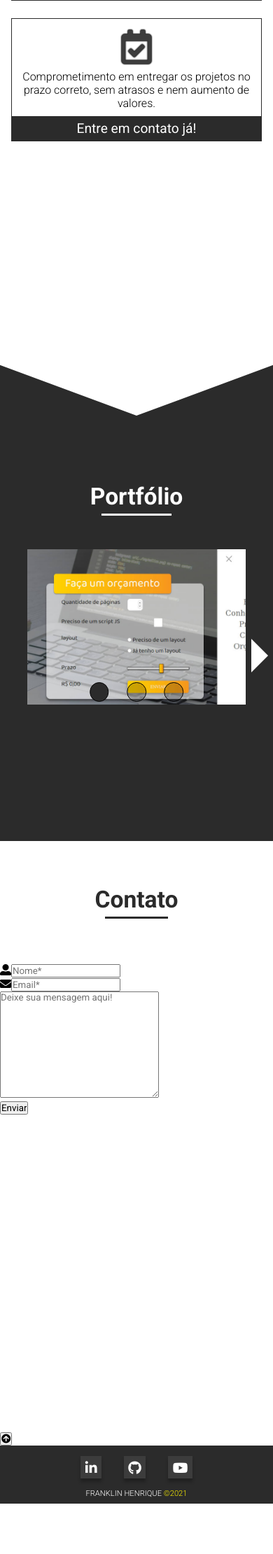
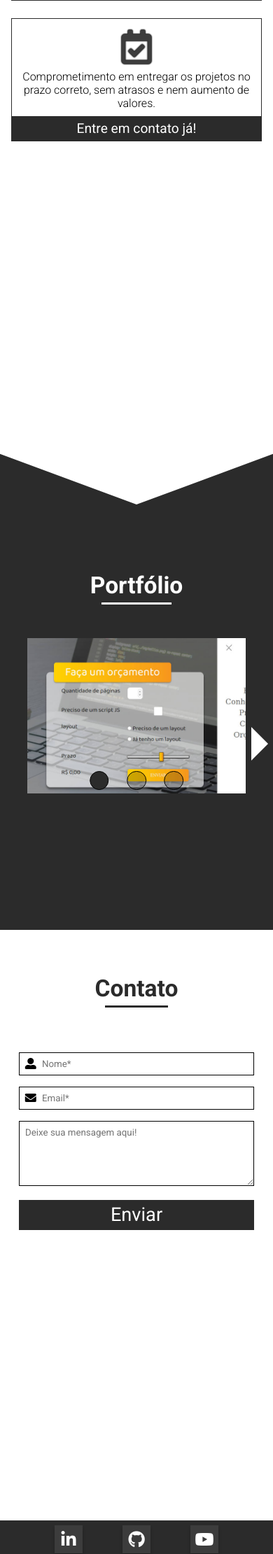
Before and after one commit to Bluebom/devWebComp, a PHP site: page / in a window 390 px wide. Shown: the part 3043-5264 px from the top of the page at 70% size. Before the commit the page ends 5192 px from the top, so only its background shows below. Run offline with PHP 8.4, Linux system fonts and the light colour scheme.

Commit message:
projeto 1 css completed

```diff
--- a/projeto1/assets/css/style.css
+++ b/projeto1/assets/css/style.css
@@ -461,7 +461,8 @@ section.flex_rect .w25 p{
     background-color: var(--color2B);
     color: white;
     border: .1rem solid var(--color2B);
-
+    -webkit-appearance: none;
+    -moz-appearance: none;
 }
 
 .btn:hover,
@@ -472,7 +473,7 @@ section.flex_rect .w25 p{
 /* Portfolio */
 
 section#Portfolio{
-    margin-top: 3rem;
+    margin-top: 4rem;
     height: 60rem;
     width: 100%;
     position: relative;
@@ -610,50 +611,104 @@ section#Portfolio div.portfolio_carousel .title h1::after{
 .carousel_indicator.current_slide{
     background-color: var(--color2B);
 }
+/* Contact */
 
-@media (max-width: 800px){
-    /* .carousel{
-        position: relative;
-        width: 70%;
-        height: 35rem;
-        margin: 0 auto;
-    } */
-
+section#Contact{
+    width: 100%;
 }
 
-/* Footer */
-footer{
+section#Contact div.flex_contact{
+    width: 100%;
+    height: 100%;
+    margin: 0 auto;
     display: flex;
     flex-direction: column;
-    justify-content: center;
     align-items: center;
+}
+
+section#Contact div.flex_contact form{
+    width: 100%;
+    height: 100%;
+    max-width: 30rem;
+    text-align: center;
+    display: flex;
+    flex-direction: column;
+}
+
+section#Contact .w100{
+    margin-bottom: 1rem;
+    width: 100%;
+    position: relative;
+}
+
+section#Contact .w100 :is(input[type='text'], input[type='email']){
+    width: 100%;
+    padding: .5rem .5rem;
+    padding-left: 2rem;
+    border: .1rem solid black;
+}
+
+section#Contact .w100 textarea{
+    width: 100%;
+    padding: .5rem .5rem;
+    border: .1rem solid black;
+}
+
+section#Contact .w100 input[type='submit']{
+    font-size: 1.7rem;
+}
+
+section#Contact div.flex_contact form .w100 i{
+    position: absolute;
+    top: 50%;
+    left: 4%;
+    transform: translate(-50%,-50%);
+}
+
+
+
+
+/* Footer */
+
+footer{
+    /* position: relative;
+    bottom: 0;
+    left: 0; */
+    display: flex;
+    flex-direction: column;
+    align-items: center;
+    justify-content: flex-end;
     gap: .5rem;
-    position: relative;
-    bottom: 0;
-    left: 0;
     width: 100%;
-    height: 5.2rem;
+    height: 100%;
+    max-height: 8rem;
     background-color: var(--color2B);
 }
 
 footer .form_social{
+    width: 30%;
+    height: 45%;
     display: flex;
-    margin: .4rem auto;
     justify-content: space-between;
+    align-items: center;
+    margin: 0;
 }
 
 footer .form_social span{
-    margin: 0rem 1rem;
+    width: 2.5rem;
+    height: 2.5rem;
     background-color: var(--color3C);
     cursor: pointer;
     box-shadow: 0rem .3rem 4px rgba(0, 0, 0, 0.25);
+    display: flex;
+    align-items: center;
+    justify-content: center;
 
 }
 
 footer .form_social span i{
-    font-size: 1.2rem;
+    font-size: 1.5rem;
     color: white;
-    padding: .4rem .4rem;
 
 }
 
@@ -662,13 +717,41 @@ footer .copyright p{
     text-transform: uppercase;
     font-size: .7rem;
     font-weight: 300;
+    margin-bottom: .5rem;
 }
 
 footer .copyright p span{
     color: #FFF200;
 }
 
+/* button up */
+.fixed_button_up{
+    display: block;
+    width: 100%;
+    height: 2.7rem;
+    position: relative;
+}
 
+.fixed_button_up a{
+    position: absolute;
+    bottom: -1.5rem;
+    left: 50%;
+    transform: translateX(-50%);
+    display: flex;
+    justify-content: center;
+    align-items: center;
+    width: 2.5rem;
+    height: 100%;
+    border: none;
+    background-color: #FFF200;
+    cursor: pointer;
+}
+
+.fixed_button_up a i{
+    color: white;
+    font-size: 2rem;
+    text-shadow: 0px 4px 4px rgba(0, 0, 0, 0.25);
+}
 
 
 /* sem menu hamburguer */
@@ -893,6 +976,10 @@ footer .copyright p span{
         width: 100%;
     }
 
+    div.center section#Services{
+        height: 115vh;
+    }
+
     section.flex_rect{
         padding: 0 1rem;
     }
@@ -969,4 +1056,47 @@ footer .copyright p span{
         margin: 0 .8rem;
         cursor: pointer;
     }
+
+    section#Contact div.flex_contact form{
+        max-width: 21rem;
+    }
+
+    section#Contact div.flex_contact form .w100 i{
+        left: 5%;
+    }
+
+    footer{
+        justify-content: space-around;
+        max-height: 6rem;
+        background-color: var(--color2B);
+    }
+
+    footer .form_social{
+        width: 60%;
+    }
+
+    .fixed_button_up{
+        width: 3.5rem;
+        height: 3.5rem;
+        position: fixed;
+        bottom: 25%;
+        right: 5%;
+    }
+
+    .fixed_button_up a{
+        display: flex;
+        justify-content: center;
+        align-items: center;
+        width: 3.5rem;
+        height: 100%;
+        border: none;
+        background-color: #FFF200;
+        cursor: pointer;
+        box-shadow: 0px .25rem .25rem rgba(0, 0, 0, 0.25);
+        border-radius: 100%;
+
+    }
+    .fixed_button_up a i{
+        font-size: 2.9rem;
+    }
 }
--- a/projeto1/public/index.php
+++ b/projeto1/public/index.php
@@ -232,7 +232,7 @@
             </div><!-- portfolio_carousel -->
         </section><!-- Portfolio -->
         <section id="Contact" class="all_vh">
-            <div class="form_contact">
+            <div class="flex_contact">
                 <div class="title">
                     <h1>Contato</h1>
                 </div><!-- title -->
@@ -241,13 +241,13 @@
                             id="Name" required></p>
                     <p class="w100"><i class="fas fa-envelope"></i><input placeholder="Email*" type="email" name="email"
                             id="Email" required></p>
-                    <p class="w100"><textarea name="msg" id="Msg" cols="30" rows="10"
+                    <p class="w100"><textarea name="msg" id="Msg" cols="30" rows="5"
                             placeholder="Deixe sua mensagem aqui!"></textarea></p>
-                    <p class="w100"><input class="" type="submit" value="Enviar" name="acao"></p>
+                    <p class="w100"><input class="btn" type="submit" value="Enviar" name="acao"></p>
                 </form>
-            </div><!-- form_contact -->
+            </div><!-- flex_contact -->
         </section><!-- contact -->
-        <span><button><i class="fas fa-arrow-circle-up"></i></button></span>
+        <span class="fixed_button_up"><a href="#Home"><i class="far fa-arrow-alt-circle-up"></i></a></span>
         <footer>
             <div class="form_social">
                 <span><i class="fab fa-linkedin-in"></i></span>
```
Also changed, not shown: projeto1/public/default.html (+5 -5 lines).
